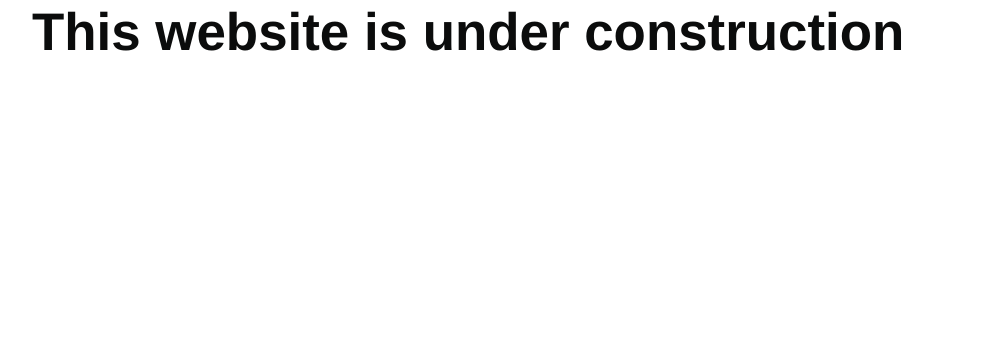
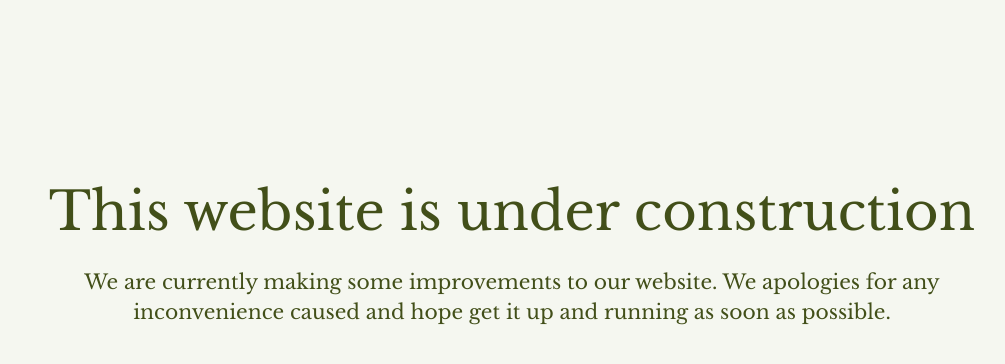
Before and after one commit to cjhbarnes/manor-farm, a Jekyll site: the page built from index.html, in a window 1280 px wide. Shown: the top 364 px of the page, without its empty margins (128-1133 px from the left). Built offline with Jekyll 4.4.1, drawn with Linux system fonts in a browser that asks for light colours.

Commit message:
Landing page

```diff
--- a/_config.yml
+++ b/_config.yml
@@ -6,12 +6,12 @@
 # 'jekyll serve'. If you change this file, please restart the server process.
 
 # Site settings
-title: Jekyll boilerplate
+title: New Manor Farm Shop
 email: chris@chrisbarnes.co
 description: > # this means to ignore newlines until "baseurl:"
-  A starting point for all Jekyll projects
+  New Manor Farm Shop
 baseurl: "" # the subpath of your site, e.g. /blog
-url: "http://yourdomain.com/" # the base hostname & protocol for your site
+url: "http://newmanorfarmshop.co.uk/" # the base hostname & protocol for your site
 
 # Build settings
 markdown: kramdown
--- a/_includes/head.html
+++ b/_includes/head.html
@@ -6,6 +6,7 @@
   <title>{% if page.title %}{{ page.title | escape }}{% else %}{{ site.title | escape }}{% endif %}</title>
   <meta name="description" content="{{ page.excerpt | default: site.description | strip_html | normalize_whitespace | truncate: 160 | escape }}">
 
+  <link href="https://fonts.googleapis.com/css?family=Libre+Baskerville" rel="stylesheet">
   <link rel="stylesheet" href="{{ "/css/main.css" | prepend: site.baseurl }}">
   <link rel="canonical" href="{{ page.url | replace:'index.html','' | absolute_url }}">
 </head>
--- a/_sass/elements/elements.headings.scss
+++ b/_sass/elements/elements.headings.scss
@@ -14,7 +14,7 @@ h1,
 h2,
 h3 {
   line-height: 1.2;
-  font-weight: 700;
+  font-weight: 400;
 }
 
 h1 {
--- a/_sass/settings/_settings.global.scss
+++ b/_sass/settings/_settings.global.scss
@@ -5,7 +5,7 @@
 // need to be made available to the entire codebase.
 
 // Base typographical styles and baseline grid.
-$font-family: Helvetica, sans-serif;
+$font-family: 'Libre Baskerville', serif;
 $global-font-size:    18px !default;
 $global-line-height:  30px !default;
 
--- a/css/main.scss
+++ b/css/main.scss
@@ -43,3 +43,17 @@
    UTILITIES
    ========================================================================== */
 @import "utilities/widths";
+
+html {
+  background: #F5F7F0;
+  color: #424F19;
+}
+
+.placeholder-heading {
+  margin-top: 10rem;
+  text-align: center;
+}
+
+p {
+  text-align: center;
+}
--- a/index.html
+++ b/index.html
@@ -3,5 +3,10 @@ layout: default
 ---
 
 <div class="o-wrapper">
-  <h1>This website is under construction</h1>
+    <div class="o-layout o-layout--center">
+      <div class="o-layout__item">
+        <h1 class="placeholder-heading">This website is under construction</h1>
+        <p>We are currently making some improvements to our website. We apologies for any inconvenience caused and hope get it up and running as soon as possible.</p>
+      </div>
+    </div>
 </div>
```
